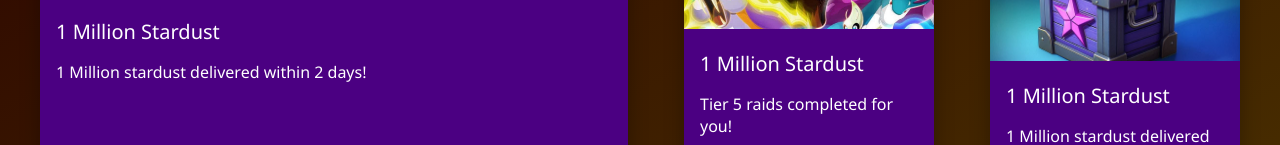
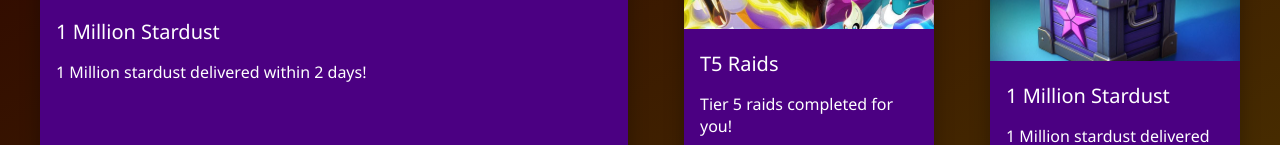
Before and after one commit to Asteria-Devs/Poke, a plain HTML site: page index.html in a window 1280 px wide. Shown: the part 342-487 px from the top of the page. Drawn offline with Linux system fonts and the light colour scheme.

Commit message:
Update index.html

```diff
--- a/index.html
+++ b/index.html
@@ -136,7 +136,7 @@
     <div class="card" onclick="showModal('T5 Raids' , 'Take on the latest Tier 5 Raid Boss with this trusted service! These raids feature some challenging and sought-after Pokémon in Pokémon GO, perfect for PvP and PvE enthusiasts. Whether you’re in a rural area, have a busy schedule, or need extra help to secure victory, we're here to assist. If you're lucky you may even get a shiny!' , 'https://www.ebay.co.uk/itm/388396775817?itmmeta=01JVCWZAR8FT7QP43ZY9SCWK3B&hash=item5a6e407989:g:V50AAeSw8ZBoIiQH')">
       <img src="https://raw.githubusercontent.com/Asteria-Devs/Poke/main/Legends.jpg" alt="1 Million Stardust" />
       <div class="card-content">
-        <div class="card-title">1 Million Stardust</div>
+        <div class="card-title">T5 Raids</div>
         <p>Tier 5 raids completed for you!</p>
       </div>
     </div>
```
